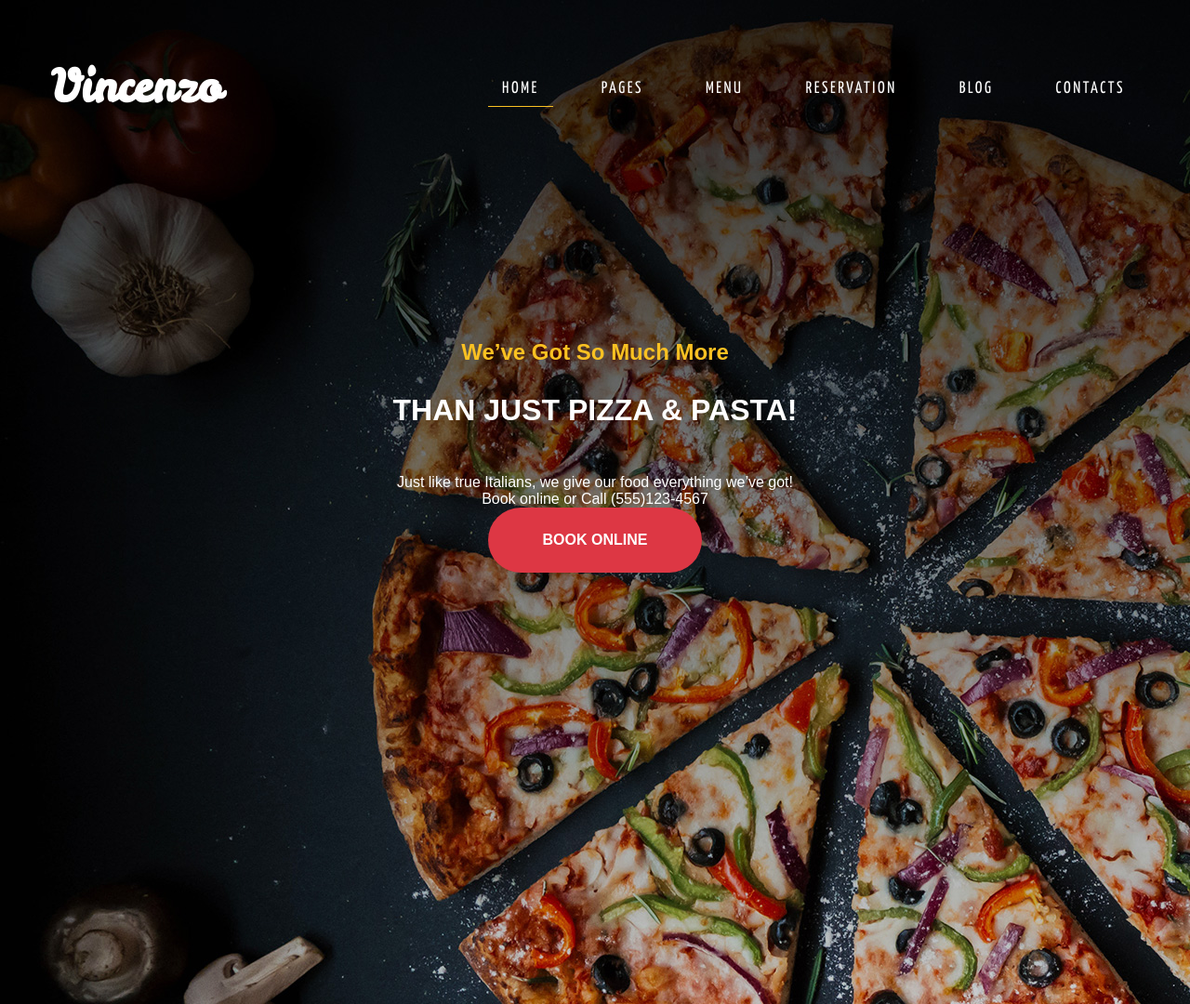
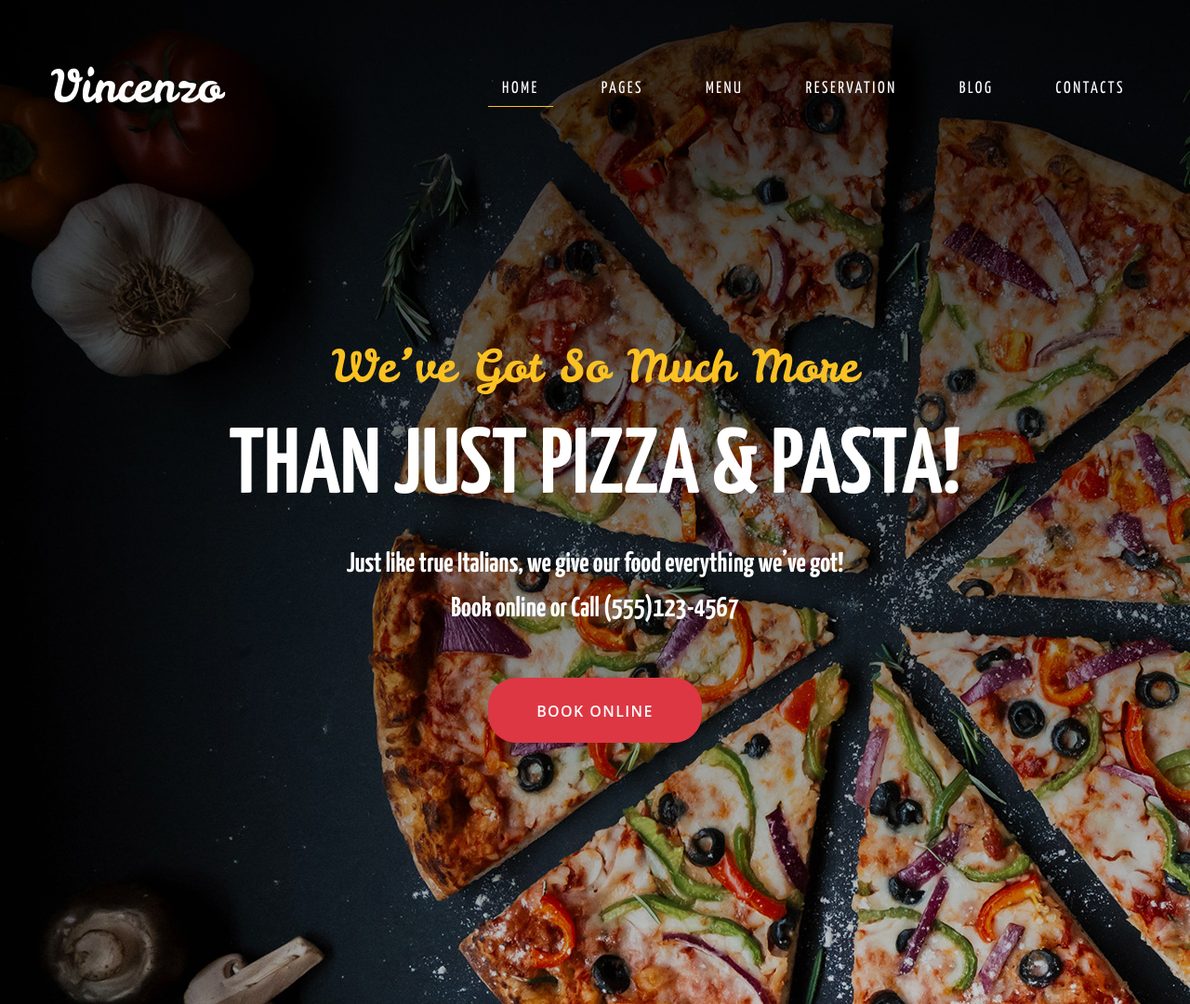
Before and after one commit to panadivel/V, a website: page app/index.html in a window 1280 px wide. Shown: the whole page at 93% size. Drawn offline with nearby package versions, Linux system fonts and the light colour scheme; files that its build step writes are made by us from their sources.

Commit message:
some header styles added

```diff
--- a/app/index.html
+++ b/app/index.html
@@ -39,7 +39,7 @@
 			<h2 class="headerText1">We’ve Got So Much More</h2>
 			<h1 class="headerText2">THAN JUST PIZZA &amp; PASTA!</h1>
 			<p class="headerText3">Just like true Italians, we give our food everything we’ve got!<br>Book online or Call <a href="#">(555)123-4567</a></p>
-			<a href="#" class="bookBtn">Book online</a>
+			<a href="#" class="bookBtn btn">Book online</a>
 		</div>
 	</header>
 
--- a/app/sass/_fonts.sass
+++ b/app/sass/_fonts.sass
@@ -5,7 +5,7 @@
 @font-face
   font-family: YanoneKaffeesatz
   src: url(../fonts/Yanone_Kaffeesatz/YanoneKaffeesatz-Regular.ttf)
-  font-weight: regular
+  font-weight: normal
 
 @font-face
   font-family: YanoneKaffeesatz
--- a/app/sass/_variables.sass
+++ b/app/sass/_variables.sass
@@ -1 +1,2 @@
 $buttons-color: #DD3744
+$yellow-font: #fac122
--- a/app/sass/main.sass
+++ b/app/sass/main.sass
@@ -5,7 +5,8 @@
   margin: 0
   padding: 0
   box-sizing: border-box
-  font-family: Arial, Helvetica, sans-serif
+  font-family: YanoneKaffeesatz, sans-serif
+  font-size: 14px
   text-decoration: none
   list-style-type: none
 
@@ -28,6 +29,7 @@
   color: #fff
   font-size: 48px
   font-family: Leckerli_One
+  font-weight: normal
 
 
 .navmenu__list
@@ -65,20 +67,32 @@
   margin-top: 240px
 
 .headerText1
-  color: #fac122
+  color: $yellow-font
+  font-size: 48px
+  font-family: Leckerli_One
+  font-weight: normal
+  line-height: 1.2
 
 .headerText2
   color: #fff
-  margin-top: 30px
+  font-size: 100px
+  line-height: 1.6
 
 .headerText3
   color: #fff
   text-align: center
-  margin-top: 50px
+  font-size: 30px
+  line-height: 1.6
+  font-weight: bold
   a
     color: #fff
+    font-size: 30px
+    line-height: 1.6
+    font-weight: bold
 
-.bookBtn
+
+
+.btn
   display: block
   width: 230px
   height: 70px
@@ -86,6 +100,14 @@
   background-color: $buttons-color
   text-align: center
   line-height: 70px
-  border-radius: 35px
+  border: 1px solid $buttons-color
+  border-radius: 30px
   text-transform: uppercase
-  font-weight: bold
+  font-family: 'Open Sans', sans-serif
+  font-weight: 600
+  font-size: 16px
+  letter-spacing: 1.4px
+  margin-top: 50px
+  &:hover
+    background-color: transparent
+    border-color: #fff
```
Also changed, not shown: app/css/main.css.
